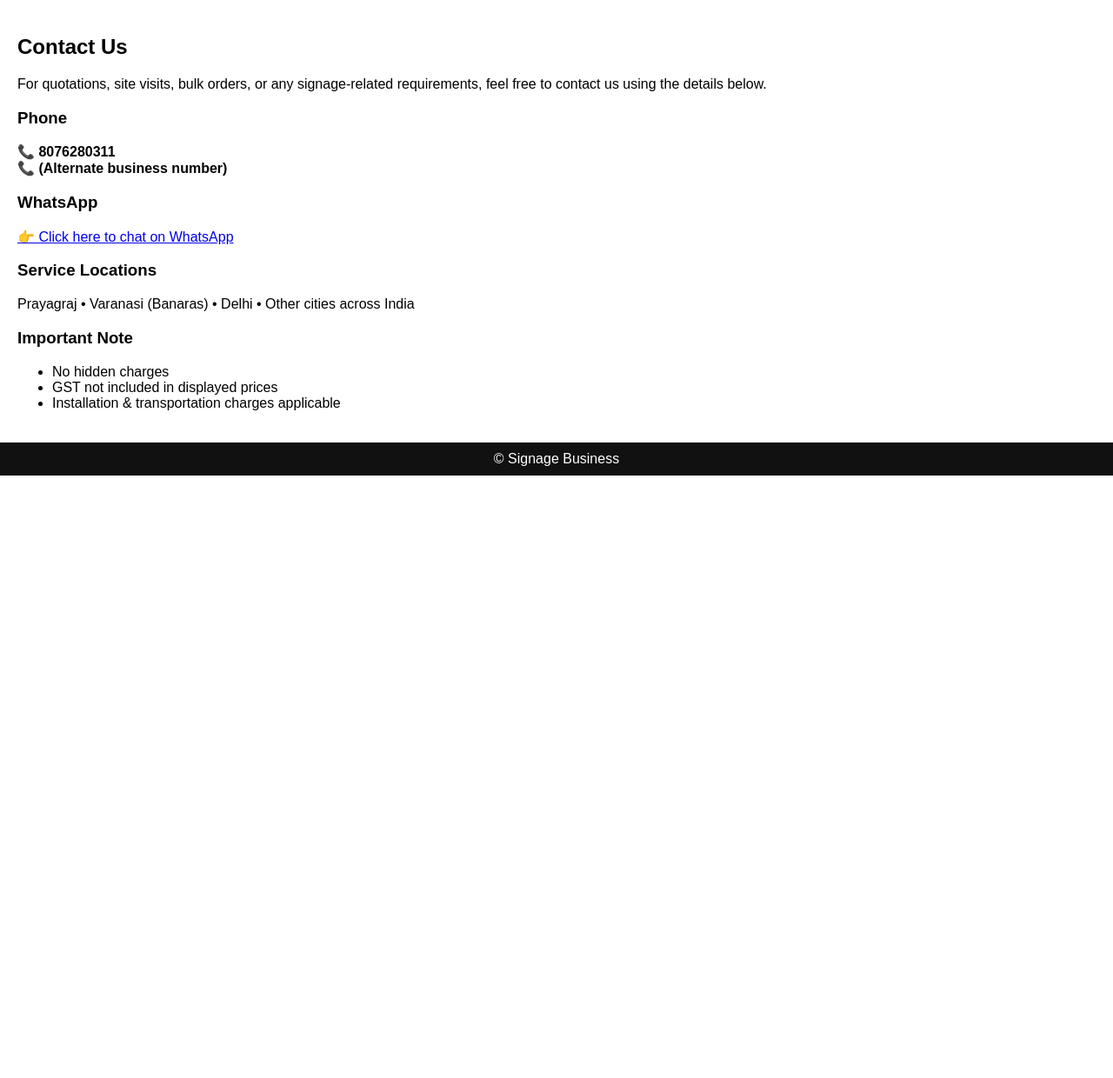
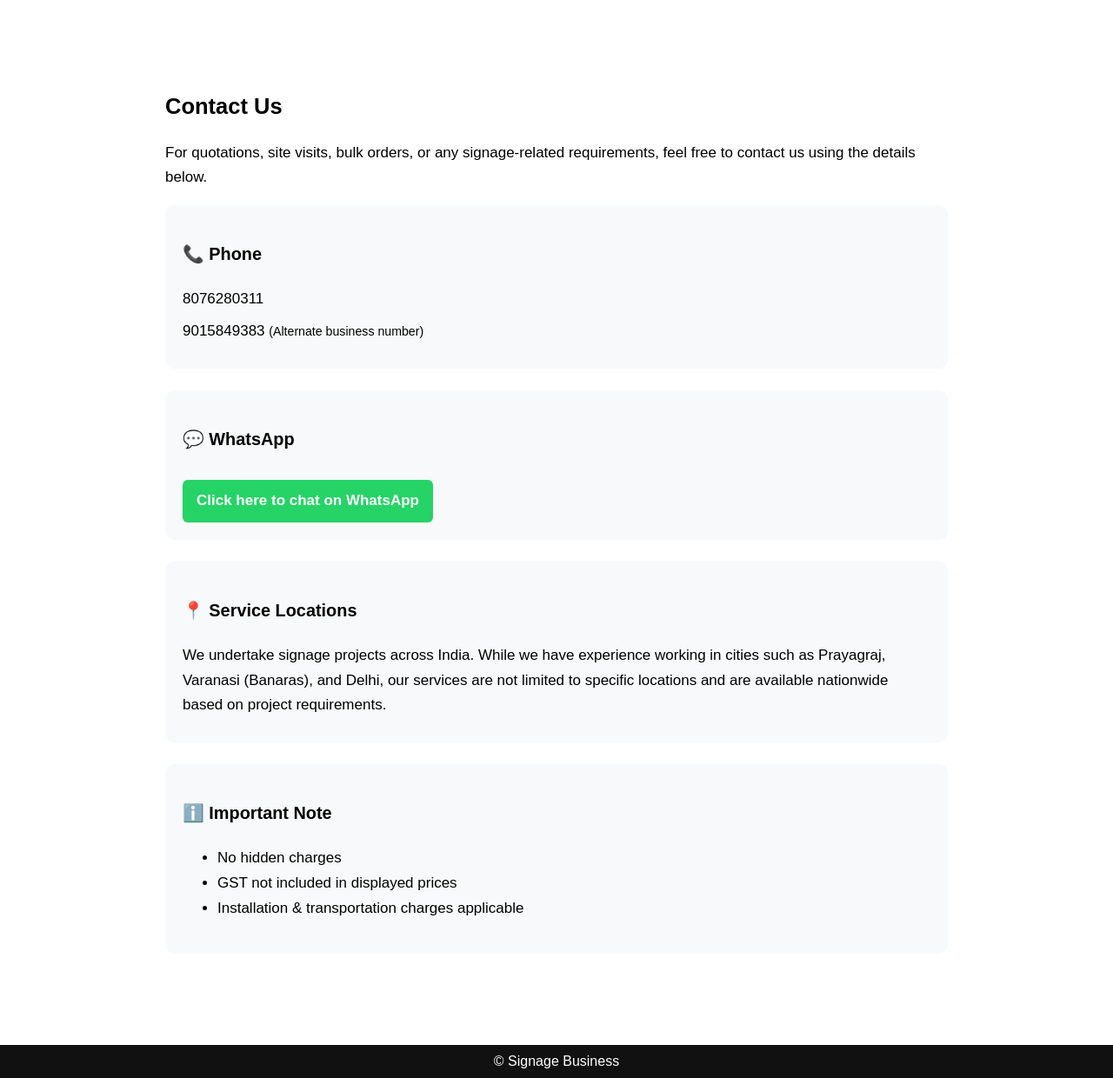
Before and after one commit to jmssignagework-hue/jms-signage, a Django app: page /contact/ in a window 1280 px wide. Shown: the part 48-1288 px from the top of the page at 87% size. Before the commit the page ends 595 px from the top, so only its background shows below. Run offline with Django 5.2, Linux system fonts and the light colour scheme.

Commit message:
Update contact page with alternate number and pan-India coverage

```diff
--- a/products/templates/contact.html
+++ b/products/templates/contact.html
@@ -1,36 +1,85 @@
 {% extends 'base.html' %}
 {% block content %}
 
+<style>
+.contact-container {
+    max-width: 900px;
+    margin: 40px auto;
+    padding: 20px;
+    font-size: 17px;
+    line-height: 1.7;
+}
+
+.contact-container h2 {
+    margin-bottom: 15px;
+}
+
+.contact-box {
+    background: #f8f9fa;
+    padding: 20px;
+    border-radius: 10px;
+    margin-bottom: 25px;
+}
+
+.contact-box p {
+    margin: 8px 0;
+}
+
+.whatsapp-link {
+    display: inline-block;
+    margin-top: 10px;
+    padding: 10px 16px;
+    background: #25D366;
+    color: white;
+    border-radius: 6px;
+    text-decoration: none;
+    font-weight: bold;
+}
+</style>
+
+<div class="contact-container">
+
     <h2>Contact Us</h2>
-
     <p>
-For quotations, site visits, bulk orders, or any signage-related requirements,
-feel free to contact us using the details below.
+        For quotations, site visits, bulk orders, or any signage-related
+        requirements, feel free to contact us using the details below.
     </p>
 
-<h3>Phone</h3>
+    <div class="contact-box">
+        <h3>📞 Phone</h3>
+        <p>8076280311</p>
+        <p>9015849383 <small>(Alternate business number)</small></p>
+    </div>
+
+    <div class="contact-box">
+        <h3>💬 WhatsApp</h3>
+        <a class="whatsapp-link"
+           href="https://wa.me/919267990877?text=Hello%20I%20want%20a%20signage%20quotation"
+           target="_blank">
+            Click here to chat on WhatsApp
+        </a>
+    </div>
+
+    <div class="contact-box">
+        <h3>📍 Service Locations</h3>
         <p>
-📞 <strong>8076280311</strong><br>
-📞 <strong>(Alternate business number)</strong>
+            We undertake signage projects across India.
+            While we have experience working in cities such as Prayagraj,
+            Varanasi (Banaras), and Delhi, our services are not limited to
+            specific locations and are available nationwide based on
+            project requirements.
         </p>
+    </div>
 
-<h3>WhatsApp</h3>
-<p>
-<a href="https://wa.me/918076280311" target="_blank">
-👉 Click here to chat on WhatsApp
-</a>
-</p>
-
-<h3>Service Locations</h3>
-<p>
-Prayagraj • Varanasi (Banaras) • Delhi • Other cities across India
-</p>
-
-<h3>Important Note</h3>
+    <div class="contact-box">
+        <h3>ℹ️ Important Note</h3>
         <ul>
             <li>No hidden charges</li>
             <li>GST not included in displayed prices</li>
             <li>Installation & transportation charges applicable</li>
         </ul>
+    </div>
+
+</div>
 
 {% endblock %}
```
Lines whose indentation alone changed are shown as unchanged.
